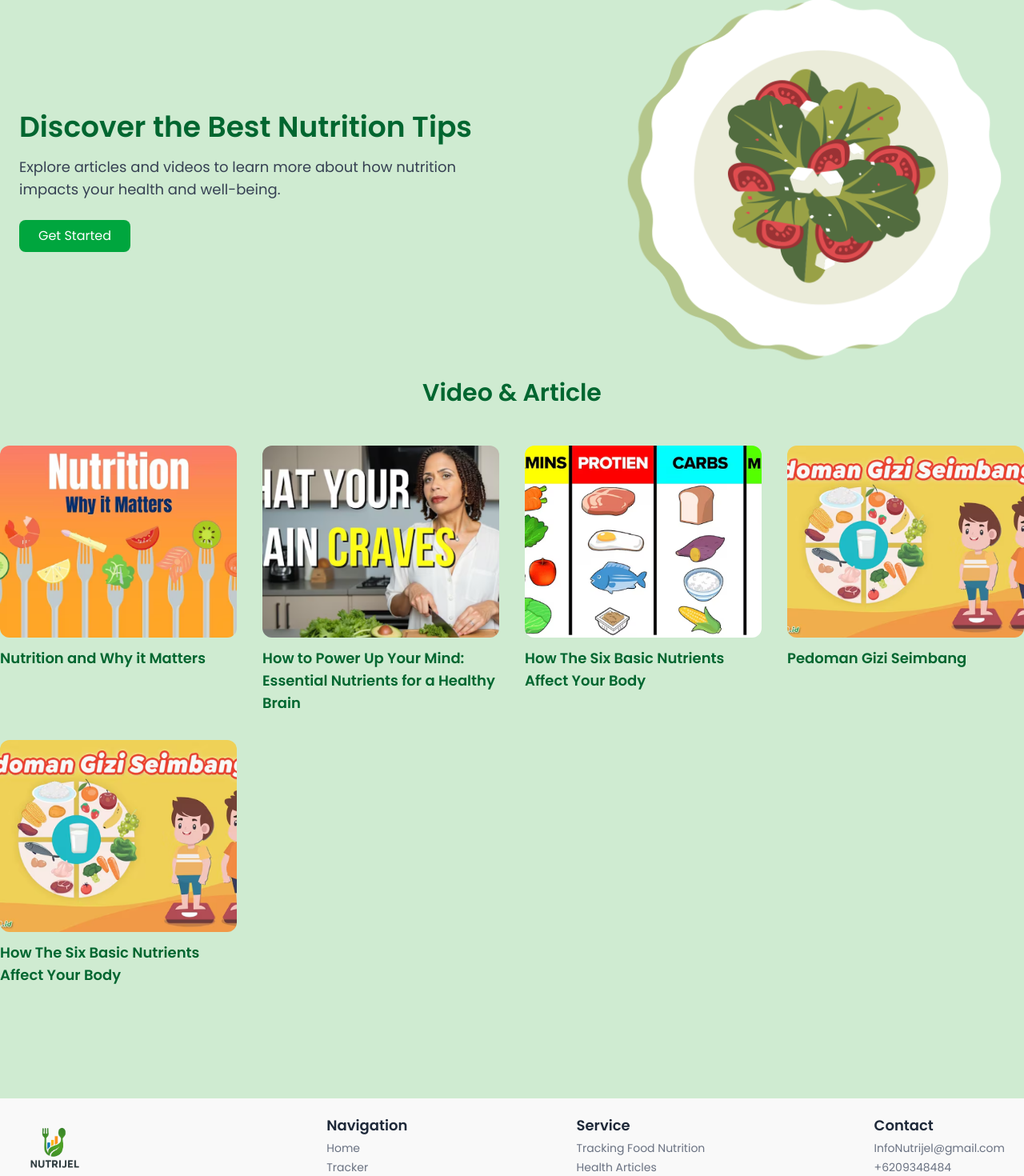
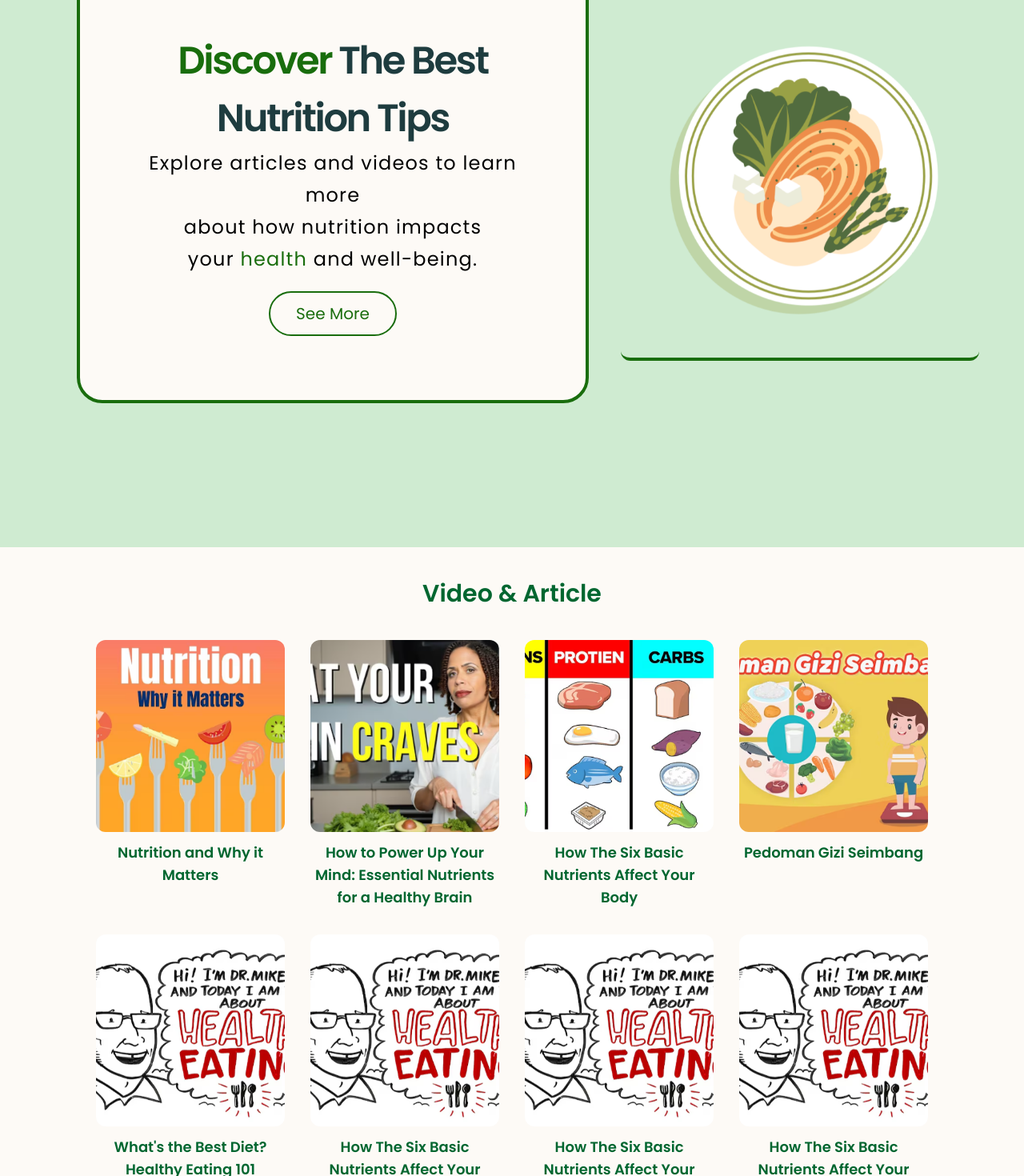
Before and after one commit to octalbs/Nutricheck, a React app: page /education in a window 1280 px wide. Shown: the part 224-1694 px from the top of the page at 80% size. Built offline with nearby package versions, Linux system fonts and the light colour scheme.

Commit message:
menambah elemen dan memperbaiki tampilan

```diff
--- a/src/pages/Education.jsx
+++ b/src/pages/Education.jsx
@@ -13,22 +13,27 @@ import 'swiper/css/autoplay';
 
 const Education = () => {
   return (
-    <div className="bg-[#CFEBD1] min-h-screen py-35">
+    <div className="bg-[#CFEBD1]">
       {/* Hero Section */}
-      <section className="flex items-center justify-between mt-16 px-6">
-        {/* Left Section (30% width) */}
-        <div className="w-1/2 text-center md:text-left">
-          <h1 className="text-4xl font-bold text-green-800 mb-4">Discover the Best Nutrition Tips</h1>
-          <p className="text-lg text-gray-700 mb-6">
-            Explore articles and videos to learn more about how nutrition impacts your health and well-being.
+    <section className="py-45">
+      <div className=" flex justify-center items-center rounded-lg ">
+        <div className=" w-1/2 text-center bg-[#FDFAF6] ml-10 border-t-4 border-r-4 border-b-4 border-l-4 border-[#196D0D] rounded-4xl p-20">
+          <h1 className="text-5xl font-bold text-[#1e3c3f] tracking-tighter leading-normal">
+            <span className="text-[#196D0D]">Discover </span> The Best <br />
+            Nutrition Tips
+          </h1>
+          <p className="text-2xl tracking-wider leading-10 ">
+            Explore articles and videos to learn more <br />
+            about how nutrition impacts <br />
+            your <span className="text-[#196D0D]">health </span> and well-being.
           </p>
-          <button className="bg-green-600 text-white py-2 px-6 rounded-lg hover:bg-green-700 transition duration-300">
-            Get Started
+          <div>
+            <button className="bg-transparent border-2 border-[#196D0D] text-[#196D0D] mt-5 px-8 py-3 rounded-4xl text-xl hover:bg-[#196D0D] hover:text-white transition-colors">
+              See More
             </button>
           </div>
-
-        {/* Right Section (70% width) */}
-        <div className="w-[40%] mt-6 md:mt-0">
+        </div>
+        <div className="w-[35%] ml-10 py-10 md:mt-0  border-b-4   border-[#196D0D] rounded-xl">
         <Swiper
           modules={[Navigation, Pagination, Scrollbar, A11y,  Autoplay]}
           spaceBetween={2}
@@ -39,6 +44,7 @@ const Education = () => {
           autoplay={{
             delay: 3000,
             disableOnInteraction: false,
+            reverseDirection: true,
           }}
         >
           {/* Slider Images */}
@@ -46,43 +52,39 @@ const Education = () => {
             <img
               src="/assets/image/food-slider-1.png"
               alt="Image 1"
-                className="w-full h-auto object-cover rounded-xl"
+              className="w-[80%] h-auto object-cover mx-auto"
             />
           </SwiperSlide>
           <SwiperSlide>
             <img
               src="/assets/image/food-slider-2.png"
               alt="Image 2"
-                className="w-full h-auto object-cover rounded-xl"
+              className="w-[80%] h-auto object-cover mx-auto"
             />
           </SwiperSlide>
           <SwiperSlide>
             <img
               src="/assets/image/food-slider-3.png"
               alt="Image 3"
-                className="w-full h-auto object-cover rounded-xl"
+              className="w-[80%] h-auto object-cover mx-auto"
             />
           </SwiperSlide>
           <SwiperSlide>
             <img
               src="/assets/image/food-slider-4.png"
               alt="Image 4"
-                className="w-full h-auto object-cover rounded-xl"
+              className="w-[80%] h-auto object-cover mx-auto"
             />
           </SwiperSlide>
         </Swiper>
         </div>
+      </div>
     </section>
 
+    <section className="text-center bg-[#FDFAF6]">
+      <h1 className=" pt-10 text-3xl font-bold text-green-800">Video & Article</h1>
+      <div className="grid grid-cols-1 sm:grid-cols-2 md:grid-cols-3 lg:grid-cols-4 gap-8 px-30 py-10">
 
-
-      <section className="text-center mb-12">
-        <h1 className="text-3xl font-bold text-green-800">Video & Article</h1>
-      </section>
-
-      {/* Video Grid Section */}
-      <div className="grid grid-cols-1 sm:grid-cols-2 md:grid-cols-3 lg:grid-cols-4 gap-8">
-        {/* Video 1 */}
         <div className="relative group">
           <a href="https://youtu.be/Evji_ebWZQU?si=g5ww8EZCj19T5ykl" target="_blank" rel="noopener noreferrer">
             <div className="relative w-full h-60 overflow-hidden rounded-xl">
@@ -175,16 +177,79 @@ const Education = () => {
 
       {/* Video 5 */}
       <div className="relative group">
-          <a href="https://youtu.be/p4W-bvGvyfk?si=6Oh9Fgpu1H_W4e3k" target="_blank" rel="noopener noreferrer">
+        <a href="https://youtu.be/fqhYBTg73fw?si=2DQ6lkJXhyzJRYnm" target="_blank" rel="noopener noreferrer">
           <div className="relative w-full h-60 overflow-hidden rounded-xl">
             <img
-                src="/assets/image/edu-thumbnail-4.png"
+              src="/assets/image/edu-thumbnail-5.png"
               alt="How to Power Up Your Mind"
               className="w-full h-full object-cover transition-transform duration-300 group-hover:scale-110"
             />
             <iframe
               className="absolute top-0 left-0 w-full h-full opacity-0 transition-opacity duration-300 group-hover:opacity-100"
-                src="https://www.youtube.com/embed/p4W-bvGvyfk?si=6Oh9Fgpu1H_W4e3k"
+              src="https://www.youtube.com/embed/fqhYBTg73fw?si=2DQ6lkJXhyzJRYnm"
+              frameBorder="0"
+              allow="autoplay; encrypted-media"
+              allowFullScreen
+            />
+          </div>
+          <div className="mt-3">
+            <p className="text-lg font-semibold text-green-800">What's the Best Diet? Healthy Eating 101</p>
+          </div>
+        </a>
+      </div>
+      <div className="relative group">
+        <a href="https://youtu.be/fqhYBTg73fw?si=2DQ6lkJXhyzJRYnm" target="_blank" rel="noopener noreferrer">
+          <div className="relative w-full h-60 overflow-hidden rounded-xl">
+            <img
+              src="/assets/image/edu-thumbnail-5.png"
+              alt="How to Power Up Your Mind"
+              className="w-full h-full object-cover transition-transform duration-300 group-hover:scale-110"
+            />
+            <iframe
+              className="absolute top-0 left-0 w-full h-full opacity-0 transition-opacity duration-300 group-hover:opacity-100"
+              src="https://www.youtube.com/embed/fqhYBTg73fw?si=2DQ6lkJXhyzJRYnm"
+              frameBorder="0"
+              allow="autoplay; encrypted-media"
+              allowFullScreen
+            />
+          </div>
+          <div className="mt-3">
+            <p className="text-lg font-semibold text-green-800">How The Six Basic Nutrients Affect Your Body</p>
+          </div>
+        </a>
+      </div>
+      <div className="relative group">
+        <a href="https://youtu.be/fqhYBTg73fw?si=2DQ6lkJXhyzJRYnm" target="_blank" rel="noopener noreferrer">
+          <div className="relative w-full h-60 overflow-hidden rounded-xl">
+            <img
+              src="/assets/image/edu-thumbnail-5.png"
+              alt="How to Power Up Your Mind"
+              className="w-full h-full object-cover transition-transform duration-300 group-hover:scale-110"
+            />
+            <iframe
+              className="absolute top-0 left-0 w-full h-full opacity-0 transition-opacity duration-300 group-hover:opacity-100"
+              src="https://www.youtube.com/embed/fqhYBTg73fw?si=2DQ6lkJXhyzJRYnm"
+              frameBorder="0"
+              allow="autoplay; encrypted-media"
+              allowFullScreen
+            />
+          </div>
+          <div className="mt-3">
+            <p className="text-lg font-semibold text-green-800">How The Six Basic Nutrients Affect Your Body</p>
+          </div>
+        </a>
+      </div>
+      <div className="relative group">
+        <a href="https://youtu.be/fqhYBTg73fw?si=2DQ6lkJXhyzJRYnm" target="_blank" rel="noopener noreferrer">
+          <div className="relative w-full h-60 overflow-hidden rounded-xl">
+            <img
+              src="/assets/image/edu-thumbnail-5.png"
+              alt="How to Power Up Your Mind"
+              className="w-full h-full object-cover transition-transform duration-300 group-hover:scale-110"
+            />
+            <iframe
+              className="absolute top-0 left-0 w-full h-full opacity-0 transition-opacity duration-300 group-hover:opacity-100"
+              src="https://www.youtube.com/embed/fqhYBTg73fw?si=2DQ6lkJXhyzJRYnm"
               frameBorder="0"
               allow="autoplay; encrypted-media"
               allowFullScreen
@@ -198,6 +263,10 @@ const Education = () => {
 
       {/* Add more video sections as needed */}
     </div>
+    </section>
+
+      {/* Video Grid Section */}
+
     </div>
   );
 };
```
Also changed, not shown: public/assets/image/edu-thumbnail-5.png (added). Lines whose indentation alone changed are shown as unchanged.
